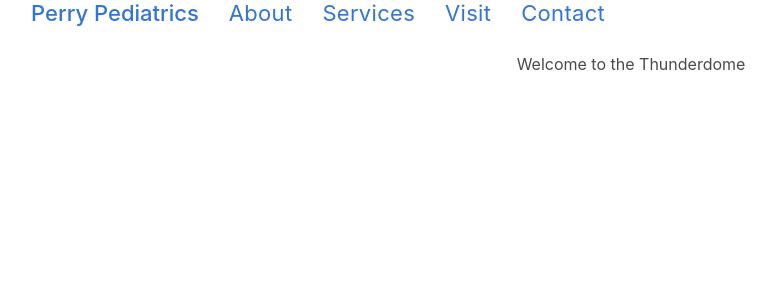
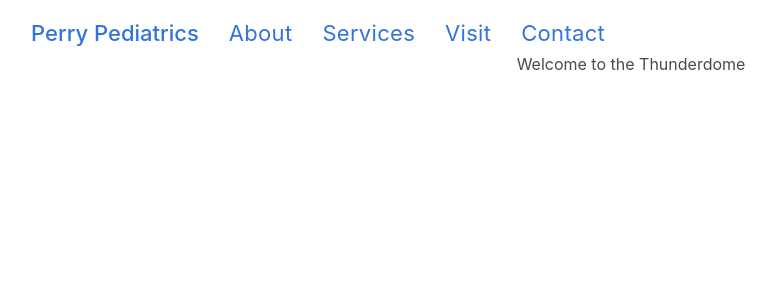
Before and after one commit to Ryancrawfordny/Perry-Pediatrics, a React (Create React App) app in the folder perry-pediatrics/: page / in a window 1280 px wide. Shown: the top 300 px of the page, without its empty margins (9-785 px from the left). Built offline with nearby package versions, Linux system fonts and the light colour scheme.

Commit message:
more header styling

```diff
--- a/perry-pediatrics/src/components/Header/Header.css
+++ b/perry-pediatrics/src/components/Header/Header.css
@@ -4,17 +4,23 @@
     font-weight: 500;
     margin-left: 40px;
     line-height: normal;
+    margin-top: 20px;
 }
+
+
 
 .header-nav {
     list-style-type: none;
     display: flex;
     justify-content: space-around;
     text-decoration: none;
+    /* float: right; */
+    text-align: right;
+    margin-top: 20px;
 }
 
 nav li {
-    display: inline;
+    display: block;
     font-size: 22px;
     font-weight: 400;
     font-style: normal;
@@ -25,6 +31,8 @@ nav li {
     padding-left: 30px;
 }
 
+
+
 .header-decoration {
     text-decoration: none;
     color: white;
```
